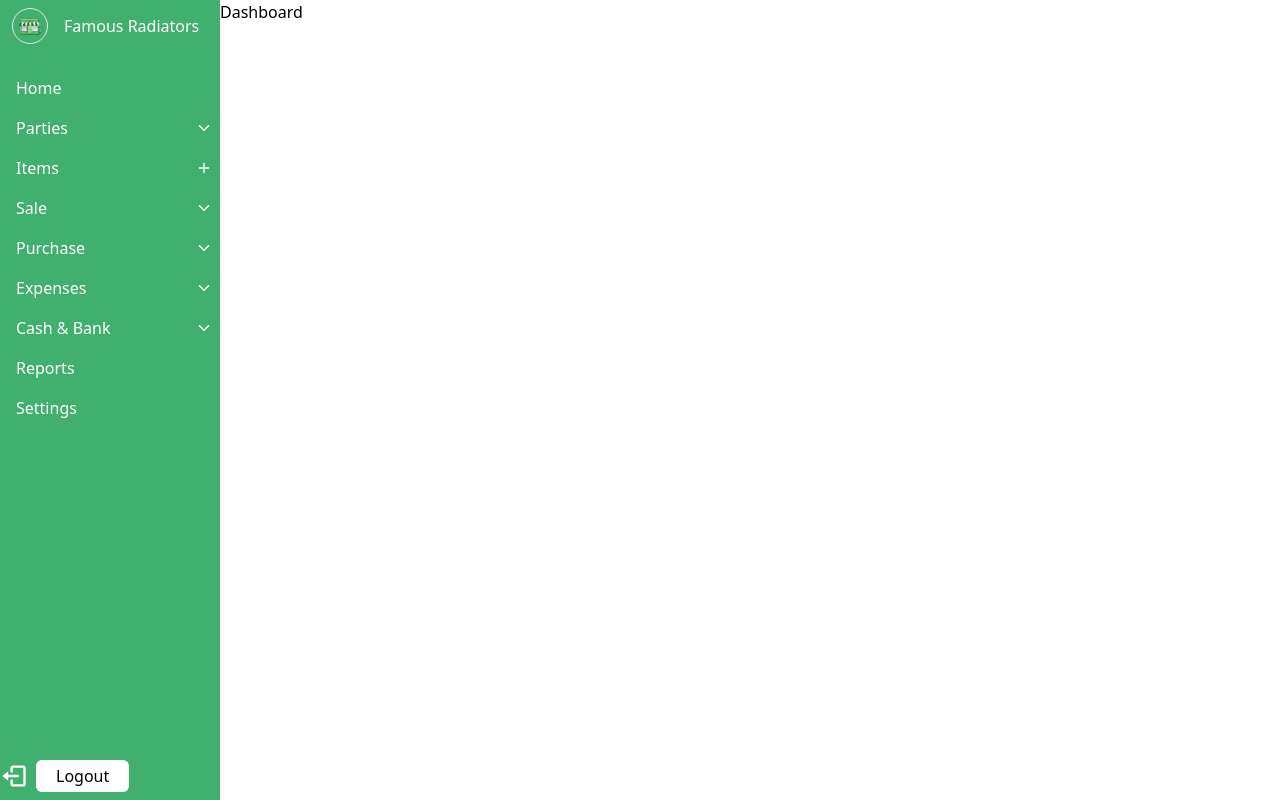
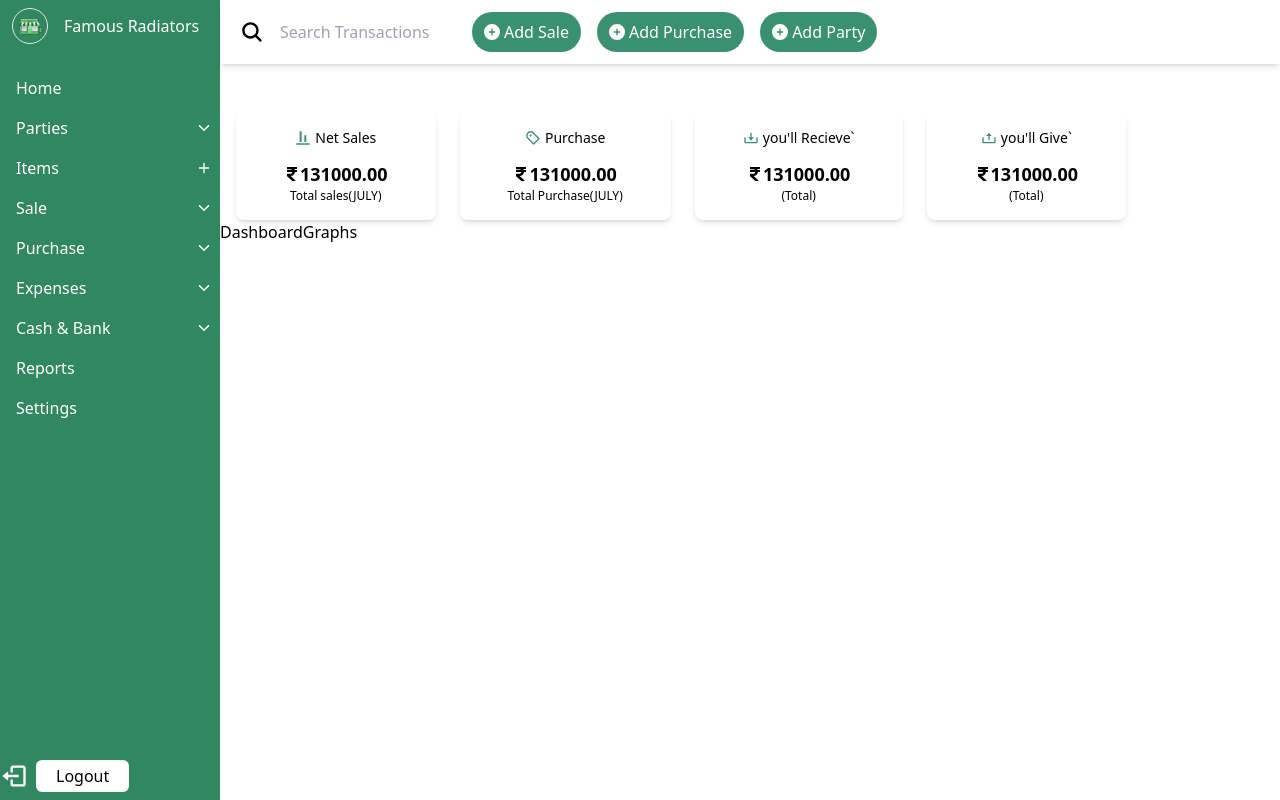
Before and after one commit to sakir456/GST-Billing-App-with-stock-managment-system, a React (Vite) app in the folder frontend/: page / in a window 1280 px wide. Built offline with nearby package versions, Linux system fonts and the light colour scheme; sample sign-in values are in the browser's storage.

Commit message:
dashboard

```diff
--- a/frontend/src/components/Dashboard.jsx
+++ /dev/null
@@ -1,9 +0,0 @@
-
-
-const Dashboard = () => {
-  return (
-    <div>Dashboard</div>
-  )
-}
-
-export default Dashboard
--- /dev/null
+++ b/frontend/src/components/Dashboard/Dashboard.jsx
@@ -0,0 +1,15 @@
+import DashboardMain from "./DashboardMain"
+import Searchbar from "./Searchbar"
+
+
+const Dashboard = () => {
+  return (
+    <div className="w-screen">
+    <Searchbar />
+    <DashboardMain />
+
+    </div>
+  )
+}
+
+export default Dashboard
--- /dev/null
+++ b/frontend/src/components/Dashboard/DashboardButton.jsx
@@ -0,0 +1,73 @@
+import { BiDownload, BiPurchaseTagAlt, BiUpload } from "react-icons/bi"
+import { FaRupeeSign } from "react-icons/fa"
+import { MdAlignVerticalBottom } from "react-icons/md"
+
+
+const DashboardButton = () => {
+  return (
+    <div className="flex w-auto ml-4">
+    <button className="group flex flex-col items-center rounded-lg px-12
+     text-black py-4 hover:bg-customLightGreen hover:text-white shadow-md">
+      <div className="flex items-center">
+        <MdAlignVerticalBottom className="mr-1 text-customLightGreen group-hover:text-white" />
+        <div className="text-sm">Net Sales</div>
+      </div>
+      <div className="flex items-center mt-3 font-bold text-lg">
+        <FaRupeeSign className="text-base" />
+        <div>131000.00</div>
+      </div>
+      <div className="flex text-xs">
+        Total sales
+        <div>(JULY)</div>
+      </div>
+    </button>
+
+     <button className=" group flex flex-col items-center  ml-6 rounded-lg px-12  text-black py-4
+      hover:bg-customLightGreen hover:text-white shadow-md ">
+      <div className="flex items-center">
+      <BiPurchaseTagAlt className="mr-1 text-customLightGreen group-hover:text-white" />
+      <div className="text-sm">Purchase</div>
+      </div>
+      <div className="flex items-center mt-3 font-bold text-lg">
+      <FaRupeeSign className="text-base" />
+      <div>131000.00</div>
+      </div>
+      <div className="flex text-xs">
+      Total Purchase
+      <div>(JULY)</div>
+      </div>
+     </button>
+
+     <button className=" group flex flex-col items-center  ml-6 rounded-lg px-12 text-black py-4
+      hover:bg-customGreen hover:text-white shadow-md ">
+      <div className="flex items-center">
+      <BiDownload className="mr-1 text-customLightGreen group-hover:text-white"  />
+      <div className="text-sm">{"you'll Recieve" }`</div>
+      </div>
+      <div className="flex items-center mt-3 font-bold text-lg">
+      <FaRupeeSign className="text-base" />
+      <div>131000.00</div>
+      </div>
+      <div className="flex text-xs">
+      (Total)
+      </div>
+   </button>
+   <button className=" group flex flex-col items-center  ml-6 rounded-lg px-12 text-black py-4
+      hover:bg-customGreen hover:text-white shadow-md ">
+      <div className="flex items-center">
+      <BiUpload className="mr-1 text-customLightGreen group-hover:text-white"  />
+      <div className="text-sm">{"you'll Give" }`</div>
+      </div>
+      <div className="flex items-center mt-3 font-bold text-lg">
+      <FaRupeeSign className="text-base" />
+      <div>131000.00</div>
+      </div>
+      <div className="flex text-xs">
+      (Total)
+      </div>
+   </button>
+   </div>
+  )
+}
+
+export default DashboardButton
--- /dev/null
+++ b/frontend/src/components/Dashboard/DashboardGraphs.jsx
@@ -0,0 +1,9 @@
+
+
+const DashboardGraphs = () => {
+  return (
+    <div className="w-auto">DashboardGraphs</div>
+  )
+}
+
+export default DashboardGraphs
--- /dev/null
+++ b/frontend/src/components/Dashboard/DashboardMain.jsx
@@ -0,0 +1,21 @@
+import DashboardButton from "./DashboardButton";
+import DashboardGraphs from "./DashboardGraphs";
+import DashboardMainRight from "./DashboardMainRight";
+
+
+const DashboardMain = () => {
+  return (
+    <div className="mt-12 w-full flex ">
+      <div className="flex w-auto flex-col">
+       <DashboardButton/>
+      <DashboardGraphs/>
+     </div>
+
+    <div className="w-auto ml-8 shadow-md">
+    <DashboardMainRight/>
+    </div>
+    </div>
+  )
+}
+
+export default DashboardMain
--- /dev/null
+++ b/frontend/src/components/Dashboard/DashboardMainRight.jsx
@@ -0,0 +1,11 @@
+
+
+const DashboardMainRight = () => {
+  return (
+    <div className='w-auto'>
+    <div></div>
+    </div>
+  )
+}
+
+export default DashboardMainRight
--- /dev/null
+++ b/frontend/src/components/Dashboard/Searchbar.jsx
@@ -0,0 +1,28 @@
+import { FaCirclePlus } from "react-icons/fa6";
+import { IoSearch } from "react-icons/io5";
+
+const Searchbar = () => {
+  return (
+    <div className="flex items-center shadow-md w-full">
+       <IoSearch className="h-6 w-6 ml-5" />
+       <input placeholder="Search Transactions" className="py-5 pl-4 pr-2 outline-none w-48"/>
+       <button className="flex items-center ml-4 py-2 px-3 rounded-3xl bg-customLightGreen text-white
+          transition duration-300 ease-in-out transform hover:scale-105">
+         <FaCirclePlus className="mr-1 text-base" />
+         Add Sale
+       </button>
+       <button className="flex items-center ml-4 py-2 px-3 rounded-3xl bg-customLightGreen text-white
+        transition duration-300 ease-in-out transform hover:scale-105">
+         <FaCirclePlus className="mr-1 text-base" />
+         Add Purchase
+       </button>
+       <button className="flex items-center ml-4 py-2 px-3 rounded-3xl bg-customLightGreen text-white
+        transition duration-300 ease-in-out transform hover:scale-105">
+         <FaCirclePlus className="mr-1 text-base" />
+         Add Party
+       </button>
+    </div>
+  )
+}
+
+export default Searchbar;
--- a/frontend/src/components/Home.jsx
+++ b/frontend/src/components/Home.jsx
@@ -1,4 +1,4 @@
-import Dashboard from "./Dashboard"
+import Dashboard from "./Dashboard/Dashboard"
 import Sidebar from "./Sidebar"
 
 
--- a/frontend/src/components/LogoutButton.jsx
+++ b/frontend/src/components/LogoutButton.jsx
@@ -9,8 +9,10 @@ const LogoutButton = () => {
         className="flex items-center transition duration-300 ease-in-out transform hover:scale-105 hover:shadow-md"
         onClick={logout}
       >
-        <BiLogOut className="w-7 h-7 text-white mr-2 transition duration-300 ease-in-out transform hover:text-red-500" />
-        <div className="bg-white py-1 px-5 rounded-md text-base transition duration-300  transform hover:bg-green-300 hover:text-white ">
+        <BiLogOut className="w-7 h-7 text-white mr-2 transition
+        duration-300 ease-in-out transform hover:text-red-500" />
+        <div className="bg-white py-1 px-5 rounded-md text-base transition duration-300
+         transform hover:bg-customLightGreen hover:text-white ">
           Logout
         </div>
       </button>
--- a/frontend/tailwind.config.js
+++ b/frontend/tailwind.config.js
@@ -7,8 +7,10 @@ export default {
   theme: {
     extend: {
       colors: {
-                customGreen: "#41B06E  ",
-                customLightGreen: "#8DECB4"
+                customGreen: "#308760  ",
+                customLightGreen: "#39916F",
+                custom3shadeslight: "#4CB98E"
+
             },
           },
         },
```
